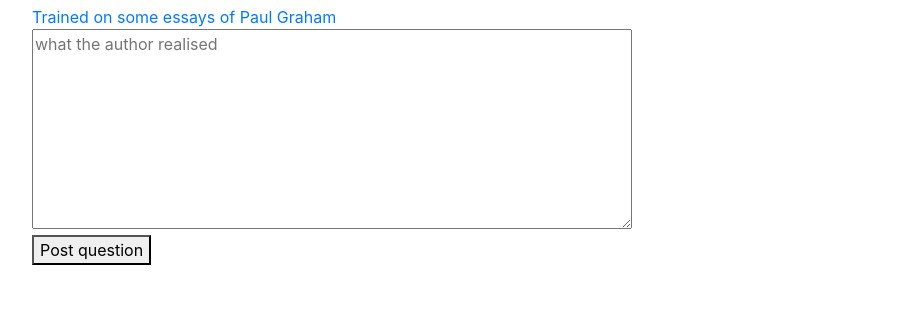
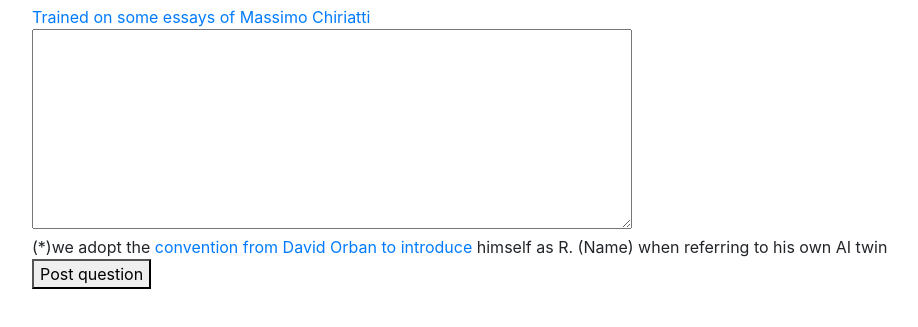
Before and after one commit to llamabox/r-bot, a plain HTML site: page teller/static/index.html in a window 1280 px wide. Shown: the part 51-378 px from the top of the page, without its empty margins (53-971 px from the left). Drawn offline with nearby package versions, Linux system fonts and the light colour scheme.

Commit message:
it works with massimo pdf

```diff
--- a/teller/static/index.html
+++ b/teller/static/index.html
@@ -18,12 +18,22 @@
 <div class="container">
 <h1>RAG minidemo with Llamaindex & OpenAI</h1>
 
-<a href="http://www.paulgraham.com/articles.html" target="_blank">Trained on some essays of Paul Graham</a>
+<a href="https://www.linkedin.com/in/massimochiriatti/" target="_blank">
+    Trained on some essays of Massimo Chiriatti
+</a>
 </div>
 
 <div class="container">
-    <textarea id="question" style="height: 200px; width: 600px;" placeholder="what the author realised"></textarea>
+    <textarea id="question"
+        style="height: 200px; width: 600px;"
+        placeholder="Ask R. Massimo anything(*)">
+    </textarea>
+<br>
 
+        (*)we adopt the
+        <a href="https://www.linkedin.com/feed/update/urn:li:activity:7146081835490463744/" target="_blank">
+            convention from David Orban to introduce
+        </a> himself as R. (Name) when referring to his own AI twin
     <br/>
     <style>
     .htmx-indicator {
@@ -42,8 +52,11 @@
     <button hx-post="/postQuestion"
         hx-indicator="#spinner"
         hx-target="#risposta"
+        hx-swap="afterbegin"
         hx-trigger="click"
-        hx-vals='javascript:{"q": document.getElementById("question").value}'>
+        hx-vals='js:{"q": document.getElementById("question").value}'
+
+        >
         Post question
     </button>
     <img src="img/Spinner-1s-200px.svg" class="htmx-indicator" id="spinner" ></img>
```
Also changed, not shown: 2 other files.
